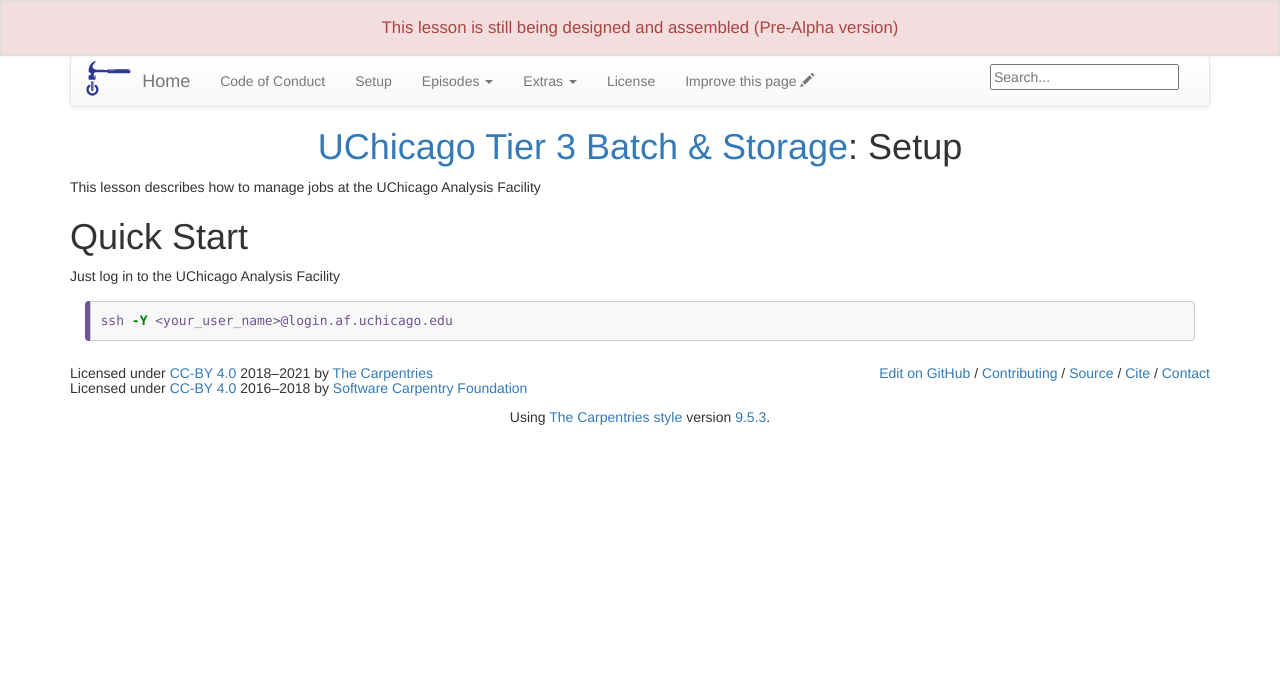
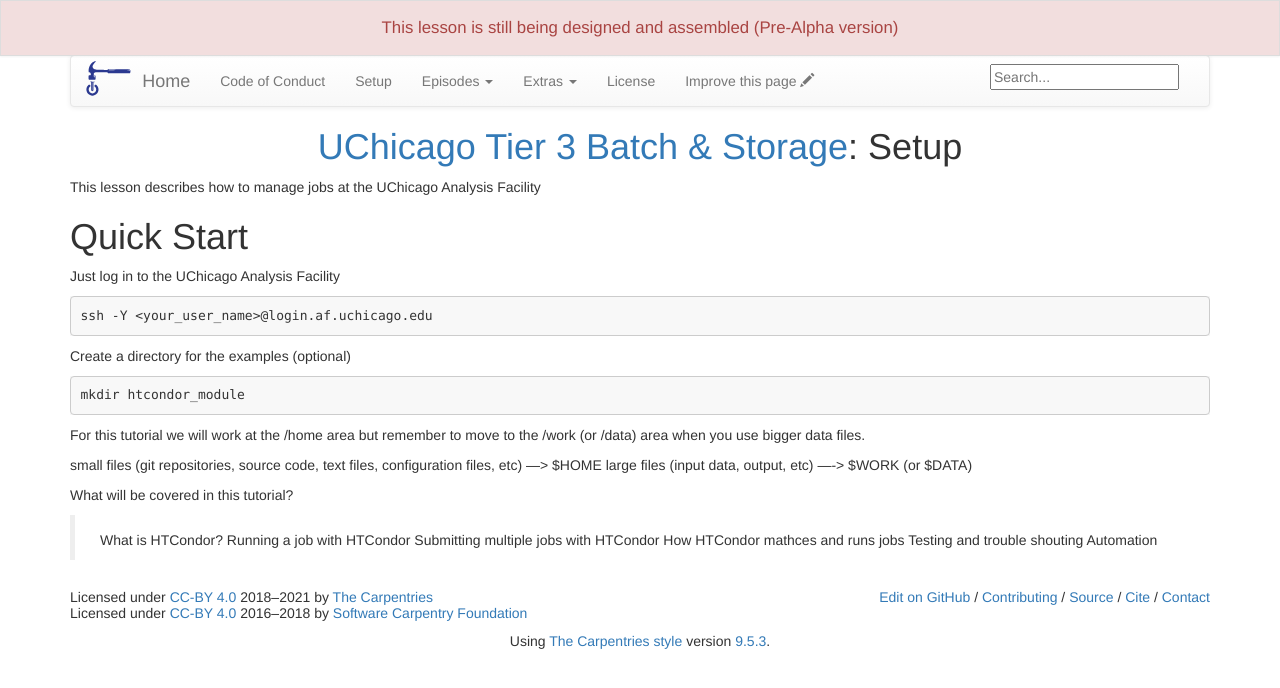
Before and after one commit to Cecilia-Duran/chicago_tier3_batch_and_storage, a Jekyll site: the page built from setup.md, in a window 1280 px wide. Shown: the top 688 px of the page. Built offline with Jekyll 4.4.1, drawn with Linux system fonts in a browser that asks for light colours.

Commit message:
Update setup.md

```diff
--- a/setup.md
+++ b/setup.md
@@ -9,6 +9,27 @@ Just log in to the UChicago Analysis Facility
 ~~~
 ssh -Y <your_user_name>@login.af.uchicago.edu
 ~~~
+
+Create a directory for the examples (optional)
+~~~
+mkdir htcondor_module
+~~~
+
+For this tutorial we will work at the /home area  but remember to move to the /work (or /data) area when you use bigger data files.
+
+small files (git repositories, source code, text files, configuration files, etc) ---> $HOME
+large files (input data, output, etc) ----> $WORK (or $DATA)
+
+What will be covered in this tutorial?
+
+> What is HTCondor?
+> Running a job with HTCondor
+> Submitting multiple jobs with HTCondor
+> How HTCondor mathces and runs jobs
+> Testing and trouble shouting
+> Automation
+
+
 {: .language-bash}
 
 
```
